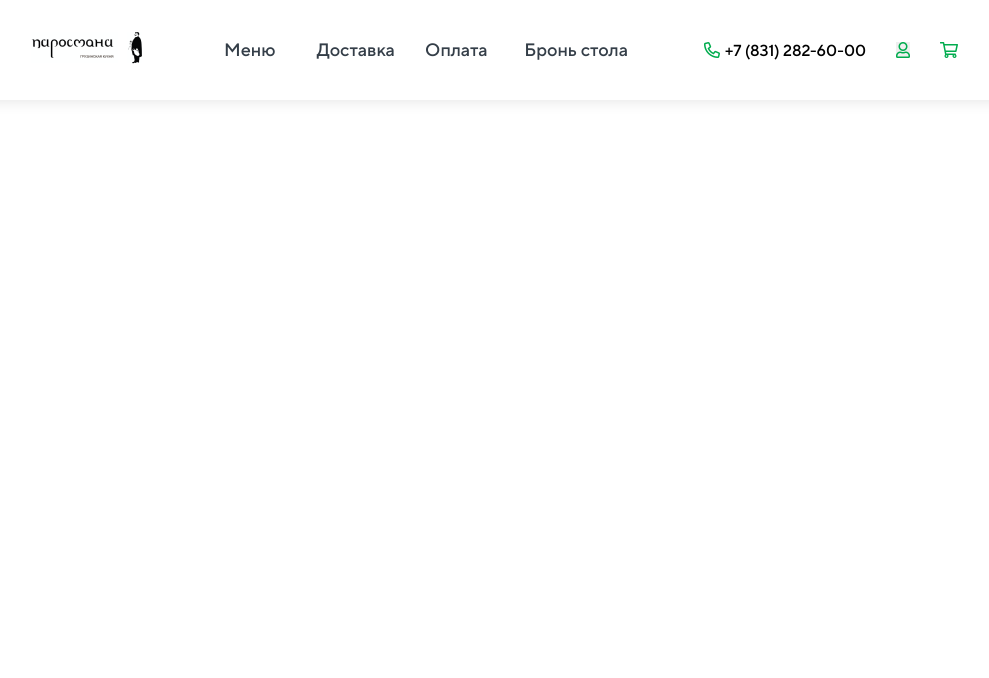
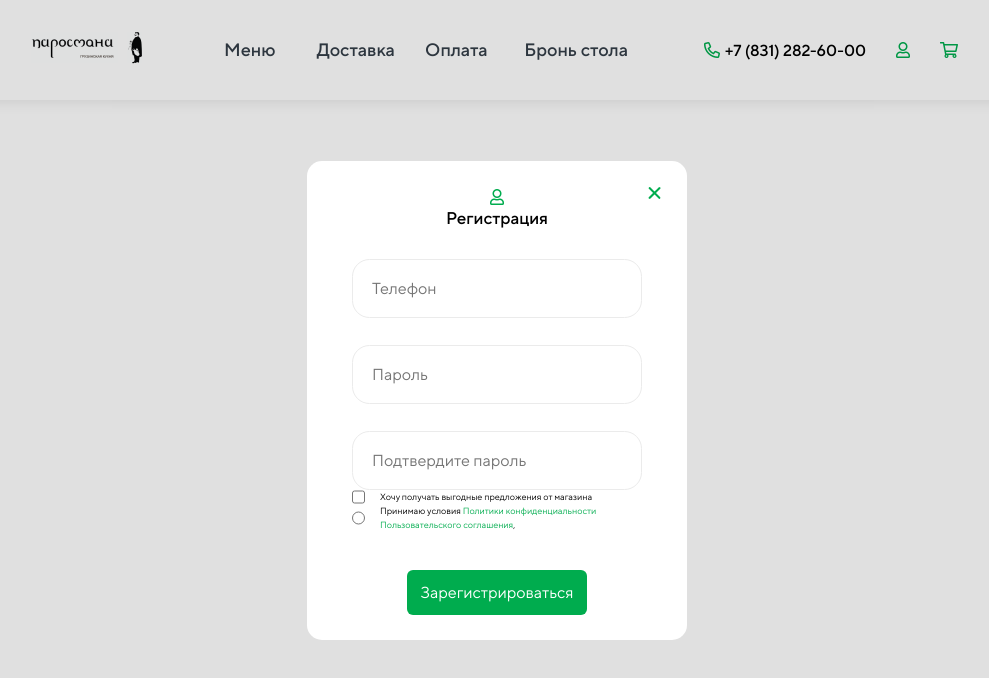
Before and after one commit to ShervudS/Pirosmani_web, a plain HTML site: page index.html in a window 1280 px wide. Shown: the whole page, without its empty margins (143-1132 px from the left). Drawn offline with Linux system fonts and the light colour scheme; files whose address does not match are found by name.

Commit message:
i add modal registration

```diff
--- a/index.html
+++ b/index.html
@@ -122,15 +122,51 @@
             <div class="login-in__icon">
                 <div class="icon-user"></div>
             </div>
-            <h4 class="login-in__title">Войти в личный кабинет</h4>
-            <input type="tel" name="" placeholder="Телефон" class="login-in__input-tel">
-            <input type="password" name=""  placeholder="Пароль" class="login-in__input-pass">
+            <h4 class="modal__title login-in__title">Войти в личный кабинет</h4>
+            <input type="tel" name="" placeholder="Телефон" class="modal__input-tel login-in__input-tel">
+            <input type="password" name=""  placeholder="Пароль" class="modal__input-pass login-in__input-pass">
             <a href="" class="login-in__forgot-pass">Забыли пароль?</a>
             <button type="submit" class="login-in__btn">Войти</button>
-            <p class="login-in__reg"> Впервые у нас? <a href="" class="login-in__reg-link">Зарегистрироваться</a> </p>
+            <p class="login-in__reg"> Впервые у нас?
+                <button class="login-in__reg-link">Зарегистрироваться</button>
+            </p>
         </div>
     </div>
 
+    <!-- modal registration -->
+    <div data-modal="register" class="modal show">
+        <div class="modal__content register">
+            <div data-close class="modal__close">
+                <img src="img/icons/close.png" alt="">
+            </div>
+            <!-- content -->
+            <form action="register">
+                <div class="register__icon">
+                    <div class="icon-user"></div>
+                </div>
+                <h4 class="modal__title register__title">Регистрация</h4>
+                <input type="tel" placeholder="Телефон" class="modal__input-tel register__input-tel">
+                <input type="password" placeholder="Пароль" class="modal__input-pass register__input-pass">
+                <input type="password" placeholder="Подтвердите пароль" class="modal__input-pass register__input-pass">
+                <label>
+                    <input type="checkbox" class="register__check">
+                    <p>
+                        Хочу получать выгодные предложения от магазина
+                    </p>
+                </label>
+                <label>
+                    <input type="radio" class="register__rad">
+                    <p>
+                        Принимаю условия
+                        <a href="" class="register__link">Политики конфиденциальности</a>
+                        <a href="" class="register__link"> Пользовательского соглашения</a>,
+                    </p>
+                </label>
+
+                <button type="submit" class="modal__btn register__btn">Зарегистрироваться</button>
+            </form>
+        </div>
+    </div>
     <script src="script/script.js"></script>
 </body>
 </html>
--- a/script/script.js
+++ b/script/script.js
@@ -30,8 +30,10 @@ subMenu.addEventListener('mouseout', () => {
 const btnCloseModal = document.querySelectorAll('[data-close]'),
       btnOpenModal = document.querySelectorAll('[data-modal-btn]'),
       BtnOpenModalLogin = document.querySelector('[data-modal-btn="user"]'),
+      btnRegisterUser = document.querySelector('.login-in__reg-link'),
       modal = document.querySelectorAll('[data-modal]'),
-      modalUser = document.querySelector('[data-modal="user"]');
+      modalUser = document.querySelector('[data-modal="user"]'),
+      modalRegister = document.querySelector('[data-modal="register"]');
 
 BtnOpenModalLogin.addEventListener('click', ()=>{
     modalUser.classList.add('show');
@@ -64,14 +66,9 @@ document.addEventListener('keydown', (e) =>{
         closeModal();
     }
 });
-giy
 
-
-//       function closeModal() {
-//     modalWindow.classList.add('hide');
-//     modalWindow.classList.remove('show');
-//     document.body.style.overflow = '';
-// }
-// modalBtnClose.forEach( (item) => {
-//     this.addEventListener('click', closeModal);
-// });
+btnRegisterUser.addEventListener('click', () =>{
+    closeModal();
+    modalRegister.classList.remove('hide');
+    modalRegister.classList.add('show');
+})
--- a/scss/style.scss
+++ b/scss/style.scss
@@ -142,6 +142,8 @@
         align-items: center;
         font-weight: 500;
         color: #000;
+        background-color: transparent;
+        cursor: pointer;
         & > p{
             margin-left: 5px;
         }
@@ -179,6 +181,27 @@
         right: 15px;
         cursor: pointer;
     }
+    &__title{
+        font-weight: 500;
+        font-size: 17px;
+        line-height: 21px;
+        color: #000;
+    }
+    &__input-tel,
+    &__input-pass{
+        display: block;
+        padding: 19px;
+        border: 1px solid #EBEBEB;
+        border-radius: 17.5px;
+        width: 100%;
+    }
+    &__btn{
+        background-color: $green;
+        color: #fff;
+        padding: 13px;
+        border-radius: 6px;
+        cursor: pointer;
+    }
 }
 
 .login-in{
@@ -187,24 +210,12 @@
     align-items: center;
     &__title{
         margin-top: 13px;
-        font-weight: 500;
-        font-size: 17px;
-        line-height: 21px;
-        color: #000;
     }
     &__input-tel{
         margin-top: 28px;
-        display: block;
-        padding: 19px;
-        border: 1px solid #EBEBEB;
-        border-radius: 17.5px;
     }
     &__input-pass{
         margin-top: 25px;
-        display: block;
-        padding: 19px;
-        border: 1px solid #EBEBEB;
-        border-radius: 17.5px;
     }
     &__forgot-pass{
         margin: 14px;
@@ -230,8 +241,46 @@
         &-link{
             color: $green;
             text-decoration: none;
+            background-color: transparent;
         }
     }
 }
 
+.register{
+    display: flex;
+    & > form{
+        display: flex;
+        flex-direction: column;
+        align-items: center;
+        max-width: 290px;
+    }
+    &__input-tel{
+        margin-top: 30px;
+    }
+    &__input-pass{
+        margin-top: 27px;
+    }
+    & label{
+        width: 100%;
+        font-size: 9px;
+        line-height: 14px;
+        display: flex;
+    }
+    &__check,
+    &__rad{
+        margin-right: 15px;
+    }
+    &__link{
+        color: $green;
+    }
+    &__btn{
+        margin-top: 38px;
+        &:invalid{
+            background-color: $darkGrey;
+            color: $green;
+        }
+    }
+}
+
+
 @import '_media.scss';
```
Also changed, not shown: css/style.css.
